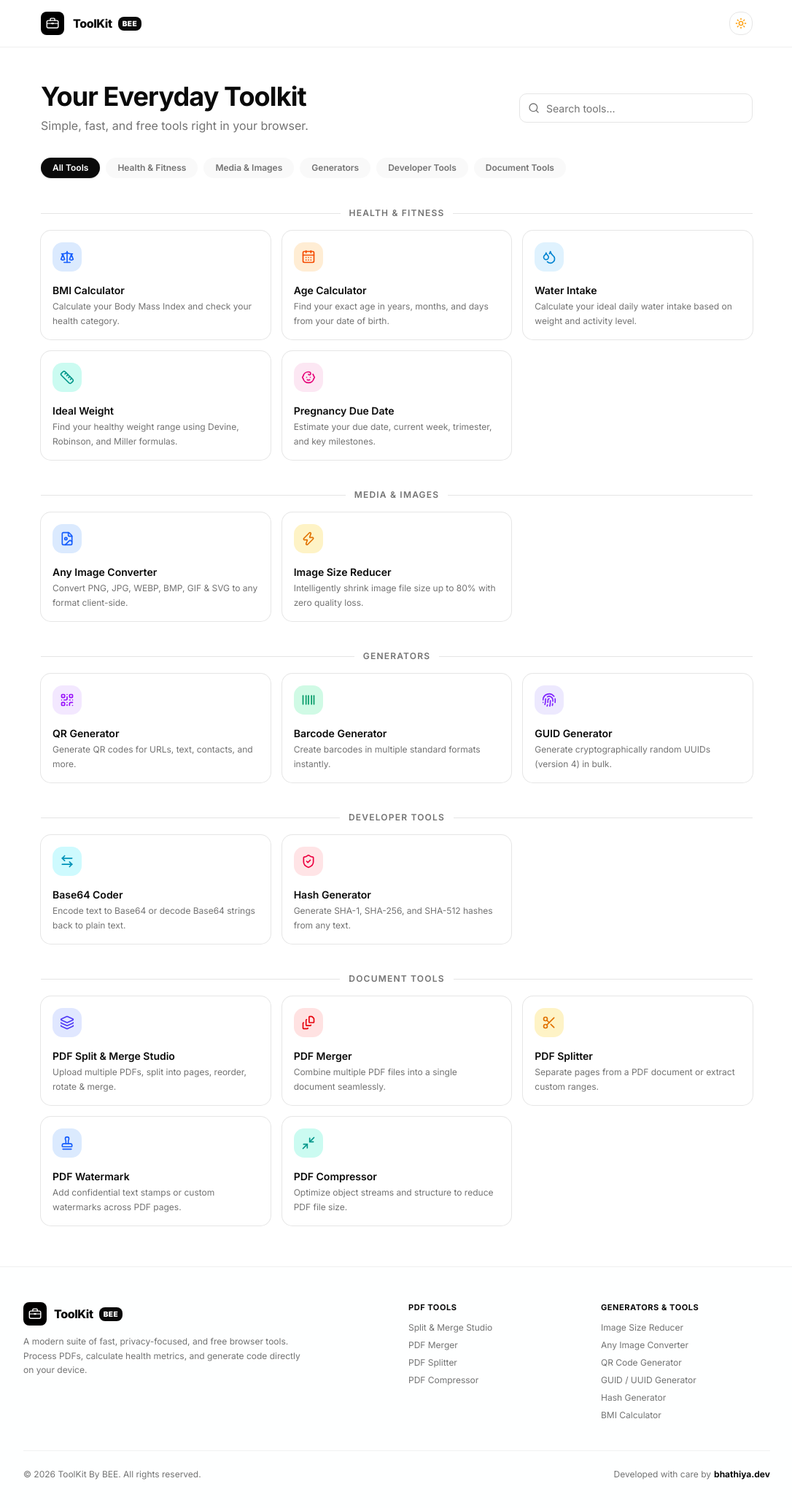
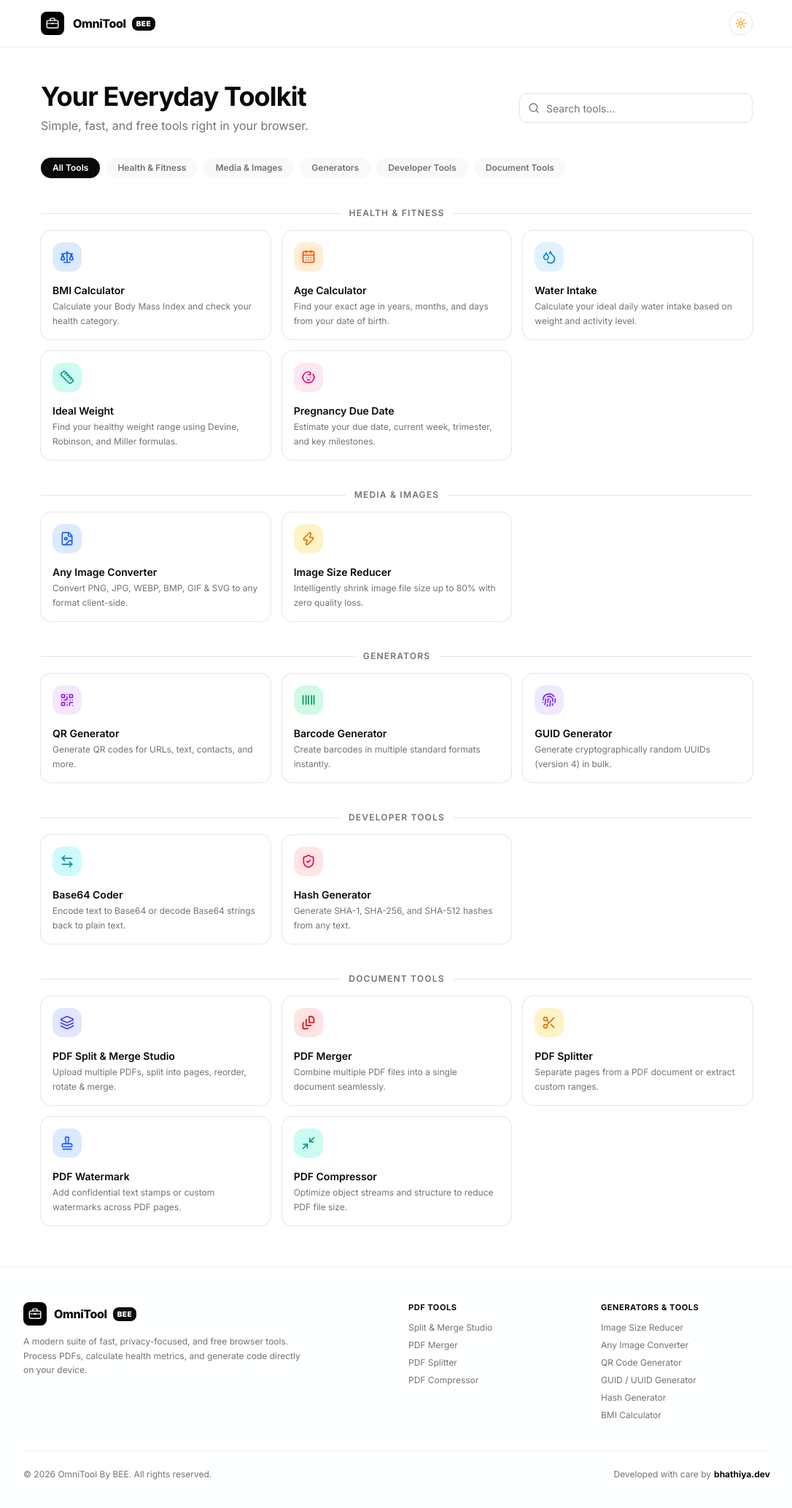
Before and after one commit to smbhathiya/OmniTool, a Next.js app: page / in a window 1280 px wide. Shown: the top 2066 px of the page at 73% size, without its empty margins (96-1182 px from the left). Built offline with nearby package versions, Linux system fonts and the light colour scheme.

Commit message:
feat: rename project to omnitool and implement site layout with navigation and footer components

```diff
--- a/app/layout.tsx
+++ b/app/layout.tsx
@@ -6,7 +6,7 @@ import { ThemeProvider } from "@/components/theme-provider"
 import { cn } from "@/lib/utils"
 
 export const metadata: Metadata = {
-  title: "ToolKit By BEE",
+  title: "OmniTool By BEE",
   description: "Simple, fast, and free tools for your everyday tasks.",
 }
 
--- a/components/footer.tsx
+++ b/components/footer.tsx
@@ -12,14 +12,14 @@ export function Footer() {
             <Link href="/" className="inline-flex items-center gap-2.5 group">
               <Image
                 src="/logo.svg"
-                alt="ToolKit By BEE"
+                alt="OmniTool By BEE"
                 width={32}
                 height={32}
                 className="shrink-0 dark:invert group-hover:scale-105 transition-transform"
               />
               <div className="flex items-center gap-2">
                 <span className="text-base font-extrabold tracking-tight text-foreground">
-                  ToolKit
+                  OmniTool
                 </span>
                 <span className="bg-foreground text-background text-[10px] font-black px-1.5 py-0.5 rounded-md uppercase tracking-wider">
                   BEE
@@ -104,7 +104,7 @@ export function Footer() {
         {/* Bottom Bar */}
         <div className="pt-6 border-t border-border/50 flex flex-col sm:flex-row items-center justify-between gap-3 text-xs text-muted-foreground">
           <span>
-            &copy; {new Date().getFullYear()} ToolKit By BEE. All rights reserved.
+            &copy; {new Date().getFullYear()} OmniTool By BEE. All rights reserved.
           </span>
           <span className="flex items-center gap-1">
             Developed with care by{" "}
--- a/components/navbar.tsx
+++ b/components/navbar.tsx
@@ -43,7 +43,7 @@ export function Navbar() {
           <div className="relative">
             <Image
               src="/logo.svg"
-              alt="ToolKit By BEE"
+              alt="OmniTool By BEE"
               width={32}
               height={32}
               className="shrink-0 dark:invert group-hover:scale-105 transition-transform duration-200"
@@ -51,7 +51,7 @@ export function Navbar() {
           </div>
           <div className="flex items-center gap-2">
             <span className="text-base font-extrabold tracking-tight text-foreground">
-              ToolKit
+              OmniTool
             </span>
             <span className="bg-foreground text-background text-[10px] font-black px-1.5 py-0.5 rounded-md uppercase tracking-wider">
               BEE
--- a/package.json
+++ b/package.json
@@ -1,5 +1,5 @@
 {
-  "name": "toolkit",
+  "name": "omnitool",
   "version": "1.3.0",
   "type": "module",
   "private": true,
```
